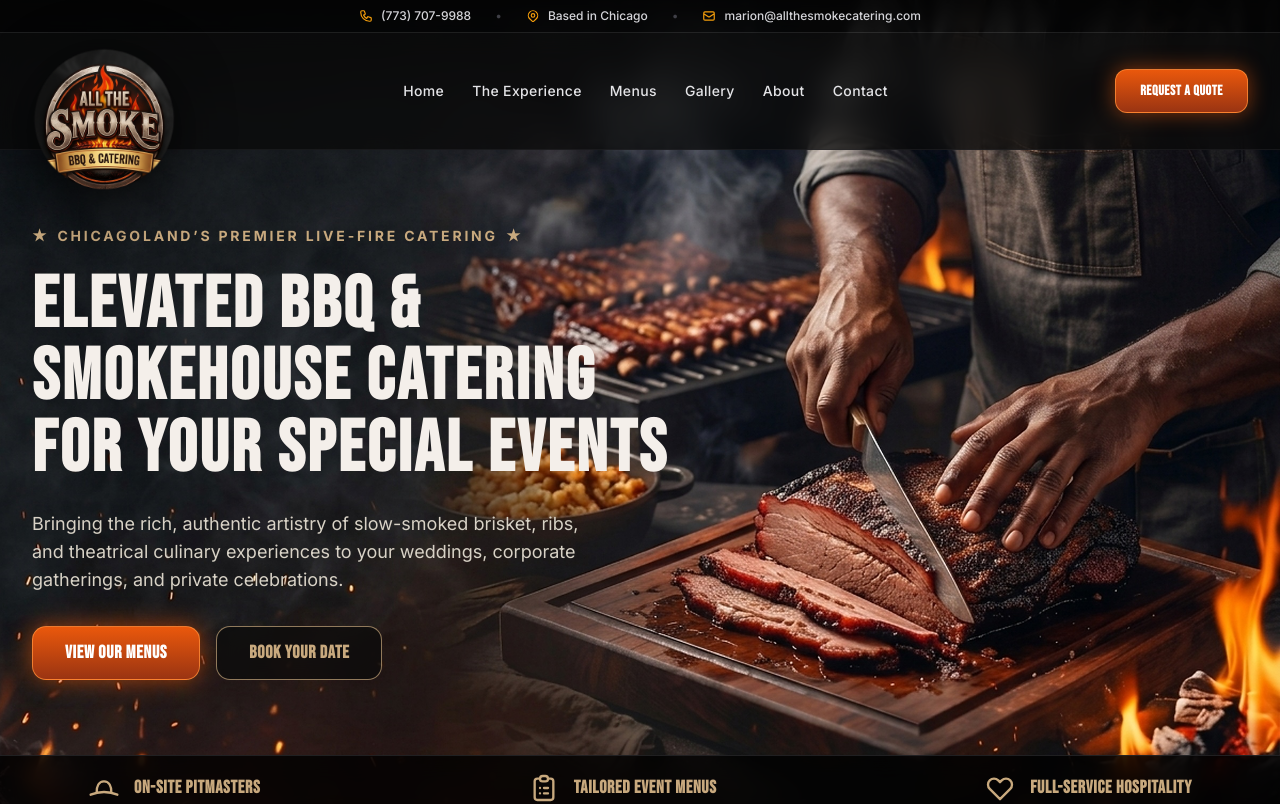
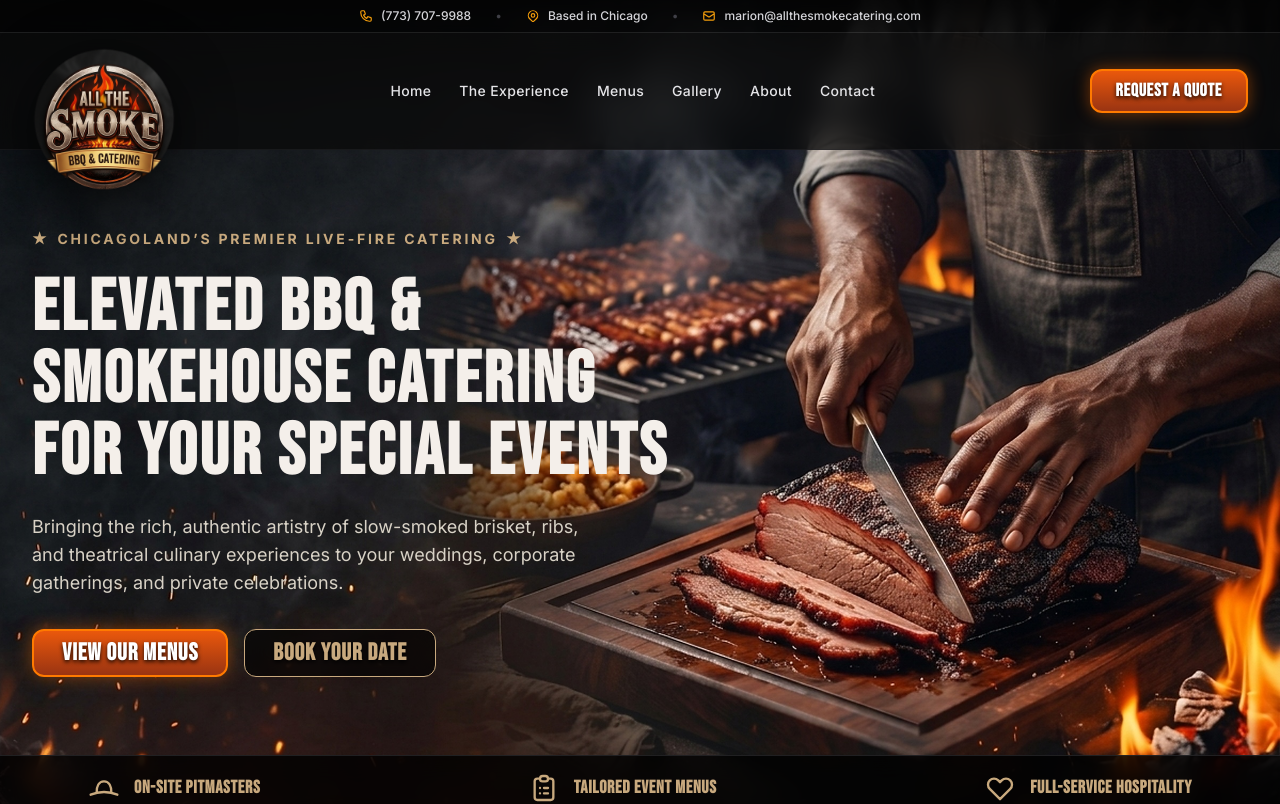
Before and after one commit to silverfox67/allthesmokecatering, a Next.js app: page / in a window 1280 px wide. Shown: the top 804 px of the page. Built offline with nearby package versions, Linux system fonts and the light colour scheme.

Commit message:
style(cta): match gemini button styling with text-shadow, glowing rim, and athletic scale

```diff
--- a/src/components/home/Hero.tsx
+++ b/src/components/home/Hero.tsx
@@ -173,7 +173,7 @@ export function Hero() {
             <a
               href="#quote"
               onClick={handleOpenQuoteModal}
-              className="inline-flex h-11 px-6 items-center justify-center rounded-[12px] bg-gradient-to-b from-[#EA580C] to-[#9A3412] border border-[#FF8C38]/80 shadow-[0_0_20px_rgba(234,88,12,0.55)] font-display text-sm font-black tracking-wider text-white uppercase transition-transform hover:scale-[1.02] active:scale-[0.98]"
+              className="inline-flex h-11 px-6 items-center justify-center rounded-[12px] bg-gradient-to-b from-[#EA580C] to-[#9A3412] border-2 border-[#FF7A00] shadow-[0_0_16px_rgba(255,106,0,0.45)] font-display text-base sm:text-lg font-bold tracking-wide text-white uppercase [text-shadow:_0_2px_4px_rgba(0,0,0,0.9)] transition-all hover:scale-[1.02] active:scale-[0.98]"
             >
               REQUEST A QUOTE
             </a>
@@ -269,14 +269,14 @@ export function Hero() {
           <div className="pt-2 flex flex-wrap items-center gap-4">
             <a
               href="#packages"
-              className="inline-flex h-[54px] px-8 items-center justify-center rounded-[14px] bg-gradient-to-b from-[#EA580C] to-[#9A3412] border border-[#FF8C38]/80 shadow-[0_0_24px_rgba(234,88,12,0.65)] font-display text-lg font-black tracking-wider text-white uppercase transition-transform hover:scale-[1.02] active:scale-[0.98]"
+              className="inline-flex h-[48px] px-7 items-center justify-center rounded-[12px] bg-gradient-to-b from-[#EA580C] to-[#9A3412] border-2 border-[#FF7A00] shadow-[0_0_18px_rgba(255,106,0,0.45)] font-display text-xl sm:text-2xl font-bold tracking-wide text-white uppercase [text-shadow:_0_2px_4px_rgba(0,0,0,0.9)] transition-all hover:scale-[1.02] active:scale-[0.98]"
             >
               VIEW OUR MENUS
             </a>
             <a
               href="#quote"
               onClick={handleOpenQuoteModal}
-              className="inline-flex h-[54px] px-8 items-center justify-center rounded-[14px] bg-[#0A0A0A]/70 border border-[#C8A97E]/70 backdrop-blur-md font-display text-lg font-black tracking-wider text-[#C8A97E] uppercase transition-colors hover:border-[#FF8C38] hover:text-white"
+              className="inline-flex h-[48px] px-7 items-center justify-center rounded-[12px] bg-black/60 border border-[#C8A97E] backdrop-blur-md font-display text-xl sm:text-2xl font-bold tracking-wide text-[#C8A97E] uppercase [text-shadow:_0_2px_4px_rgba(0,0,0,0.95)] transition-all hover:border-[#FF7A00] hover:text-white"
             >
               BOOK YOUR DATE
             </a>
--- a/src/components/layout/Navbar.tsx
+++ b/src/components/layout/Navbar.tsx
@@ -66,7 +66,7 @@ export function Navbar() {
         {/* Action CTA */}
         <a
           href="#quote"
-          className="inline-flex h-11 px-6 items-center justify-center rounded-[12px] bg-gradient-to-b from-[#EA580C] to-[#9A3412] border border-[#FF8C38]/80 shadow-[0_0_20px_rgba(234,88,12,0.55)] font-display text-sm font-black tracking-wider text-white uppercase transition-transform hover:scale-[1.02] active:scale-[0.98]"
+          className="inline-flex h-11 px-6 items-center justify-center rounded-[12px] bg-gradient-to-b from-[#EA580C] to-[#9A3412] border-2 border-[#FF7A00] shadow-[0_0_16px_rgba(255,106,0,0.45)] font-display text-base sm:text-lg font-bold tracking-wide text-white uppercase [text-shadow:_0_2px_4px_rgba(0,0,0,0.9)] transition-all hover:scale-[1.02] active:scale-[0.98]"
         >
           REQUEST A QUOTE
         </a>
```
